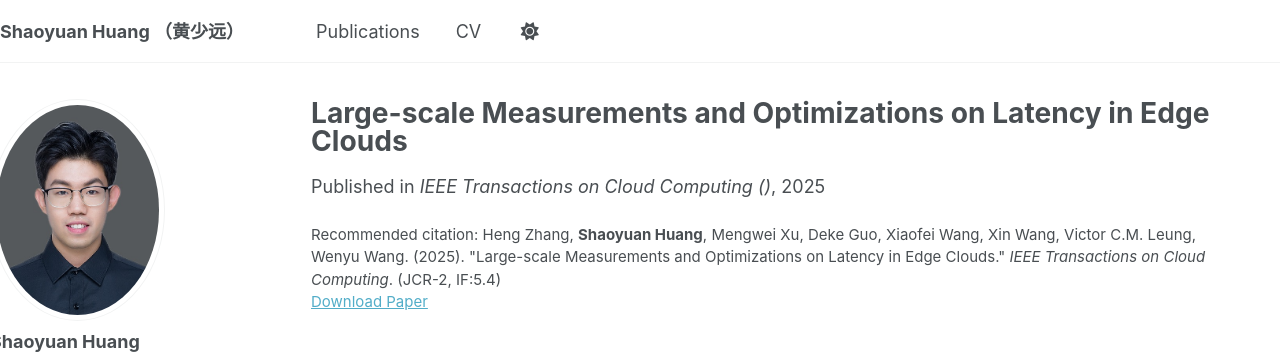
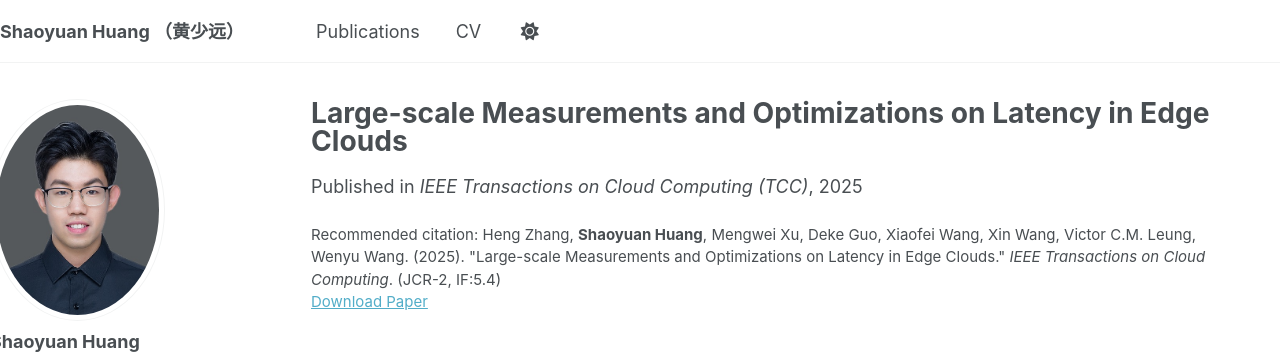
Before and after one commit to hsy23/ShaoyuanHuang, a Jekyll site: the page built from _publications/2025-04-01-large-scale-measurements-tcc.md, in a window 1280 px wide and 944 px high. Shown: the top 364 px of the window. Built offline with Jekyll 4.4.1, drawn with Linux system fonts in a browser that asks for light colours; some web fonts are replaced.

Commit message:
修正pub错误

```diff
--- a/_publications/2025-04-01-large-scale-measurements-tcc.md
+++ b/_publications/2025-04-01-large-scale-measurements-tcc.md
@@ -4,7 +4,7 @@
 category: journals
 permalink: /publication/2025-large-scale-measurements-tcc
 date: 2025-04-01
-venue: 'IEEE Transactions on Cloud Computing ()'
-paperurl: 'https://ieeexplore.ieee.org/document/10740266'
+venue: 'IEEE Transactions on Cloud Computing (TCC)'
+paperurl: 'https://ieeexplore.ieee.org/document/10660479'
 citation: 'Heng Zhang, <b>Shaoyuan Huang</b>, Mengwei Xu, Deke Guo, Xiaofei Wang, Xin Wang, Victor C.M. Leung, Wenyu Wang. (2025). &quot;Large-scale Measurements and Optimizations on Latency in Edge Clouds.&quot; <i>IEEE Transactions on Cloud Computing</i>. (JCR-2, IF:5.4)'
 ---
```
